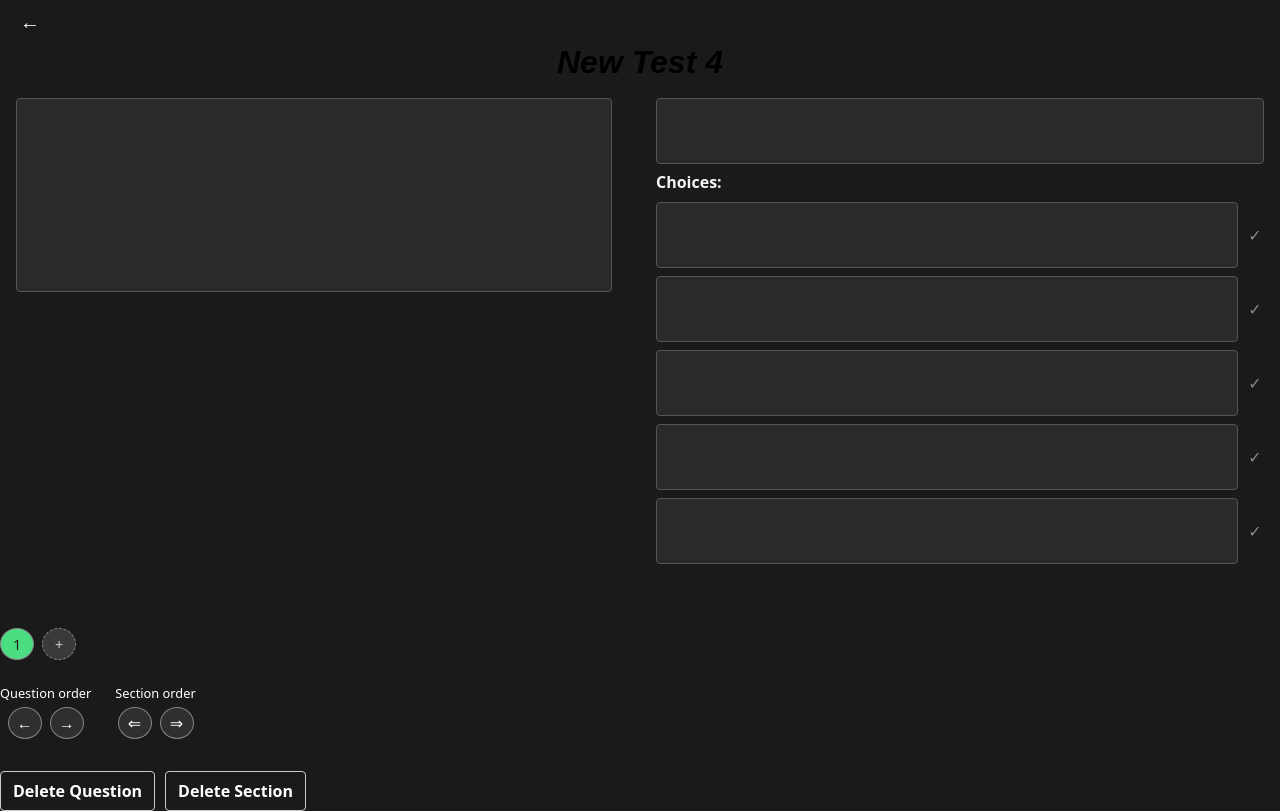
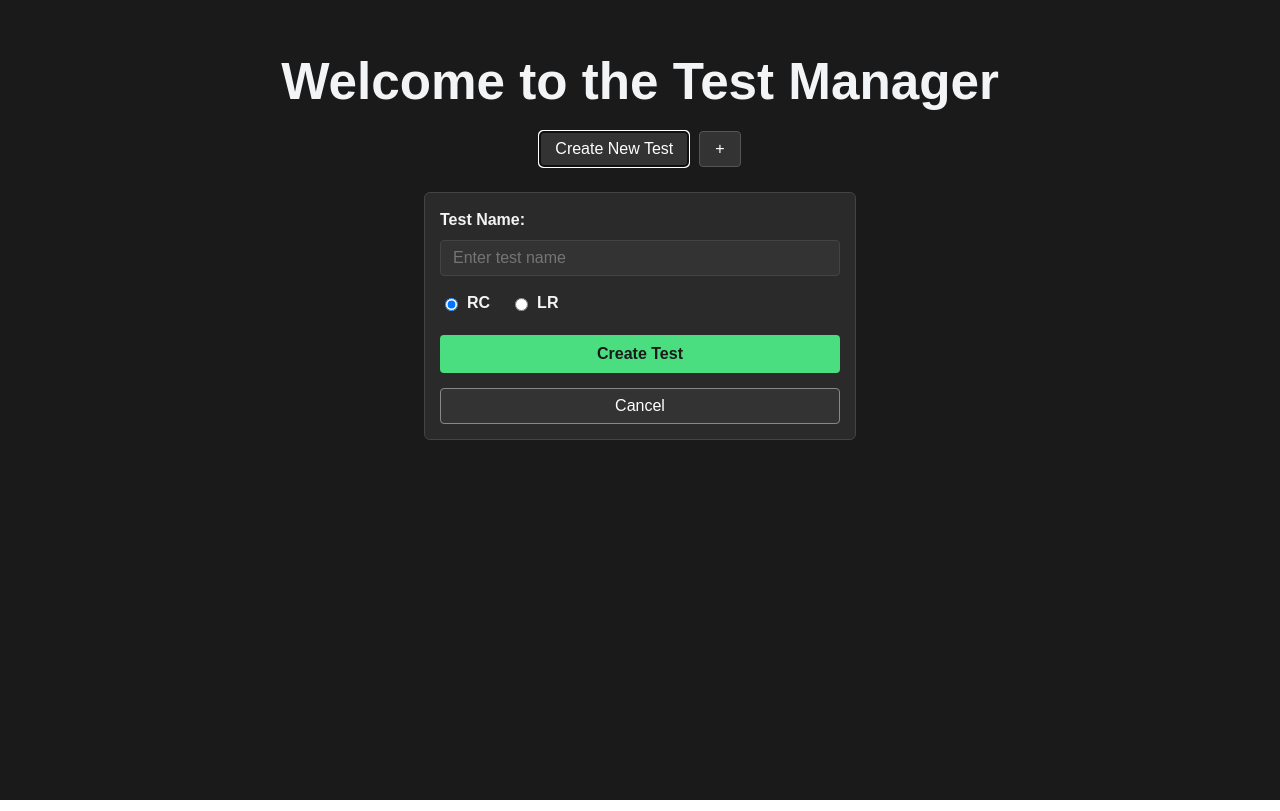
Before and after one commit to noahmancino/PrepTogether, a React (Vite) app in the folder frontend/: page / in a window 1280 px wide. Both pictures are taken after a click on the button "Create New Test". Built offline with nearby package versions, Linux system fonts and the light colour scheme.

Commit message:
Added new menu for test creation

```diff
--- a/frontend/src/styles/HomeView.css
+++ b/frontend/src/styles/HomeView.css
@@ -115,3 +115,83 @@ h1 {
 /*.toggle-dropdown-btn:hover {*/
 /*  transform: scale(1.2); !* Enlarge slightly on hover *!*/
 /*}*/
+
+/* Test Creation Dropdown Styles */
+.test-creation-dropdown {
+  width: 100%;
+  max-width: 400px;
+  overflow: hidden;
+  transition: all 0.3s ease;
+  margin-top: 10px;
+  background-color: #2a2a2a;
+  border-radius: 6px;
+  border: 1px solid #444;
+}
+
+.test-creation-dropdown.closed {
+  max-height: 0;
+  opacity: 0;
+  padding: 0;
+  border: none;
+}
+
+.test-creation-dropdown.open {
+  max-height: 300px;
+  opacity: 1;
+  padding: 15px;
+}
+
+.test-creation-form {
+  display: flex;
+  flex-direction: column;
+  gap: 15px;
+}
+
+.form-group {
+  display: flex;
+  flex-direction: column;
+  gap: 8px;
+}
+
+.form-group label {
+  font-weight: bold;
+  color: #f3f4f6;
+}
+
+.form-group input[type="text"] {
+  padding: 8px 12px;
+  border-radius: 4px;
+  border: 1px solid #444;
+  background-color: #333;
+  color: white;
+  font-size: 1rem;
+}
+
+.radio-group {
+  display: flex;
+  gap: 20px;
+}
+
+.radio-label {
+  display: flex;
+  align-items: center;
+  gap: 6px;
+  cursor: pointer;
+  font-weight: normal;
+}
+
+.submit-test-btn {
+  background-color: #4ade80;
+  color: #1a1a1a;
+  border: none;
+  padding: 10px 15px;
+  border-radius: 4px;
+  font-weight: bold;
+  cursor: pointer;
+  transition: background-color 0.2s;
+  margin-top: 5px;
+}
+
+.submit-test-btn:hover {
+  background-color: #22c55e;
+}
--- a/frontend/src/views/EditView.tsx
+++ b/frontend/src/views/EditView.tsx
@@ -106,7 +106,7 @@ export default function EditView({ test, onUpdateSection, setAppState, onUpdateT
     }
     const newSections = [...safeSections];
     newSections.splice(sectionIndex, 1);
-    setCurrentQuestionIndex(0);
+
     setAppState(prev =>
     {
       const tests = { ...prev.tests };
@@ -114,6 +114,9 @@ export default function EditView({ test, onUpdateSection, setAppState, onUpdateT
       tests[test.id] = { ...current, sections: newSections };
       return { ...prev, tests };
     })
+    const newSectionIndex = Math.min(sectionIndex, newSections.length - 1);
+    setCurrentSectionIndex(Math.max(newSectionIndex, 0));
+    setCurrentQuestionIndex(0);
   }
 
 const addQuestion = (sectionIndex: number, afterQuestionIndex: number) => {
@@ -245,7 +248,7 @@ const addQuestion = (sectionIndex: number, afterQuestionIndex: number) => {
         onReorderQuestions={reorderQuestions}
         onReorderSections={reorderSections}
       />
-
+      {test.type === "RC" && (
         <div className="bottom-delete">
           <button
               onClick={() => handleQuestionDelete(currentSectionIndex, currentQuestionIndex)}
@@ -255,6 +258,15 @@ const addQuestion = (sectionIndex: number, afterQuestionIndex: number) => {
             Delete Section
           </button>
         </div>
+      )}
+
+      {test.type === "LR" && (
+        <div className="bottom-delete">
+          <button
+              onClick={() => handleSectionDelete(currentSectionIndex)}
+          >Delete Question</button>
+        </div>
+      )}
 
     </div>
   );
--- a/frontend/src/views/HomeView.tsx
+++ b/frontend/src/views/HomeView.tsx
@@ -9,16 +9,39 @@ type Props = {
 };
 
 export default function HomeView({ appState, setAppState }: Props) {
-  const [mainDropdownOpen, setMainDropdownOpen] = useState(false);
+  const [mainDropdownOpen, setMainDropdownOpen] = useState(true);
   const [openTestId, setOpenTestId] = useState<string | null>(null);
+  const [testCreationOpen, setTestCreationOpen] = useState(false);
+  const [newTestName, setNewTestName] = useState("");
+  const [newTestType, setNewTestType] = useState<"RC" | "LR">("RC");
+
+  const toggleTestCreation = () => {
+    setMainDropdownOpen(false);
+    setOpenTestId(null);
+    setTestCreationOpen(!testCreationOpen);
+  };
+
+  const toggleMainDropdown = () => {
+    setMainDropdownOpen(!mainDropdownOpen);
+    setOpenTestId(null);
+    setTestCreationOpen(false);
+  };
+
+  const handleTestSubmit = (e: React.FormEvent) => {
+    e.preventDefault();
+    if (newTestName.trim()) {
+      createTest(newTestName, newTestType);
+    }
+  };
+
 
   // Creates a new test and switches to Edit mode
-  const createTest = () => {
+  const createTest = (name: string, type: "RC" | "LR") => {
     const newTestId = String(Date.now());
     const newTest: Test = {
-      type: "RC",
+      type: type,
       id: newTestId,
-      name: `New Test ${Object.keys(appState.tests).length + 1}`,
+      name: name,
       sections: [
         {
           passage: "",
@@ -37,6 +60,7 @@ export default function HomeView({ appState, setAppState }: Props) {
       viewMode: "edit", // Switch to edit mode
     });
   };
+
 
   // Opens an existing test for viewing
   const viewTest = (testId: string) => {
@@ -65,13 +89,6 @@ export default function HomeView({ appState, setAppState }: Props) {
     });
   }
 
-  // Toggles the main dropdown state
-  const toggleMainDropdown = () => {
-    setMainDropdownOpen(!mainDropdownOpen);
-    // Close any open test dropdown when toggling the main dropdown
-    setOpenTestId(null);
-  };
-
   // Toggles a specific test's dropdown
   const toggleTestDropdown = (testId: string, e: React.MouseEvent) => {
     e.stopPropagation(); // Prevent the click from bubbling up
@@ -89,8 +106,8 @@ export default function HomeView({ appState, setAppState }: Props) {
     <div className="home-view">
       <h1>Welcome to the Test Manager</h1>
       <div className="actions">
-        {/* Create New Test Button */}
-        <button className="create-test-btn" onClick={createTest}>
+        {/* Create New Test Button - now toggles the creation form */}
+        <button className="create-test-btn" onClick={toggleTestCreation}>
           Create New Test
         </button>
 
@@ -103,6 +120,52 @@ export default function HomeView({ appState, setAppState }: Props) {
           {mainDropdownOpen ? "-" : "+"} {/* Symbol toggles between + and - */}
         </button>
       </div>
+
+      {/* Test Creation Dropdown */}
+      <div className={`test-creation-dropdown ${testCreationOpen ? "open" : "closed"}`}>
+        <form onSubmit={handleTestSubmit} className="test-creation-form">
+          <div className="form-group">
+            <label htmlFor="test-name">Test Name:</label>
+            <input
+              type="text"
+              id="test-name"
+              value={newTestName}
+              onChange={(e) => setNewTestName(e.target.value)}
+              placeholder="Enter test name"
+              required
+            />
+          </div>
+
+          <div className="form-group">
+            <div className="radio-group">
+              <label className="radio-label">
+                <input
+                  type="radio"
+                  name="test-type"
+                  value="RC"
+                  checked={newTestType === "RC"}
+                  onChange={() => setNewTestType("RC")}
+                />
+                RC
+              </label>
+              <label className="radio-label">
+                <input
+                  type="radio"
+                  name="test-type"
+                  value="LR"
+                  checked={newTestType === "LR"}
+                  onChange={() => setNewTestType("LR")}
+                />
+                LR
+              </label>
+            </div>
+          </div>
+
+          <button type="submit" className="submit-test-btn">Create Test</button>
+          <button className="cancel-test-btn" onClick={toggleTestCreation}>Cancel</button>
+        </form>
+      </div>
+
 
       {/* Main Dropdown Menu */}
       <div className={`test-dropdown ${mainDropdownOpen ? "open" : "closed"}`}>
```
Lines whose indentation alone changed are shown as unchanged.
